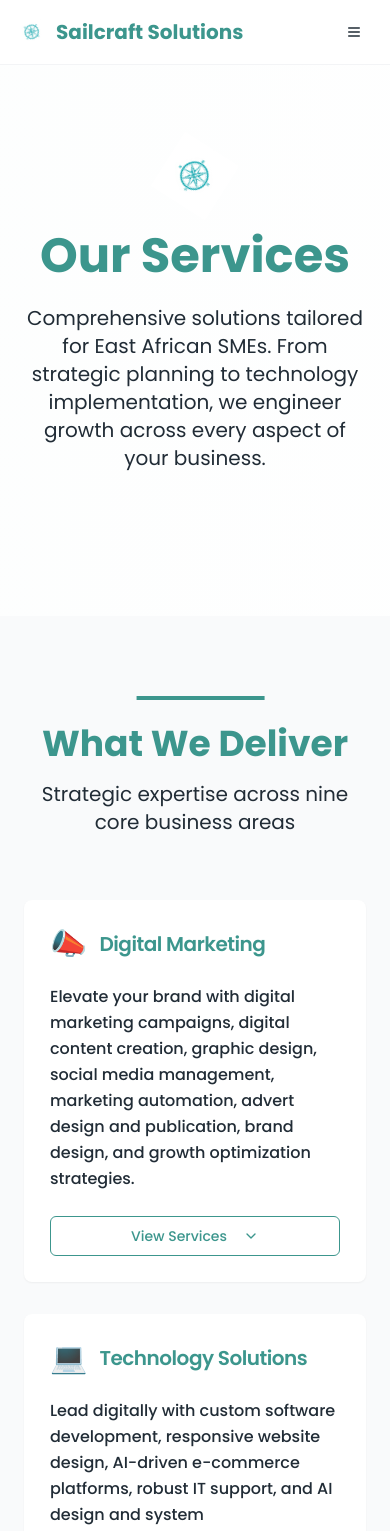
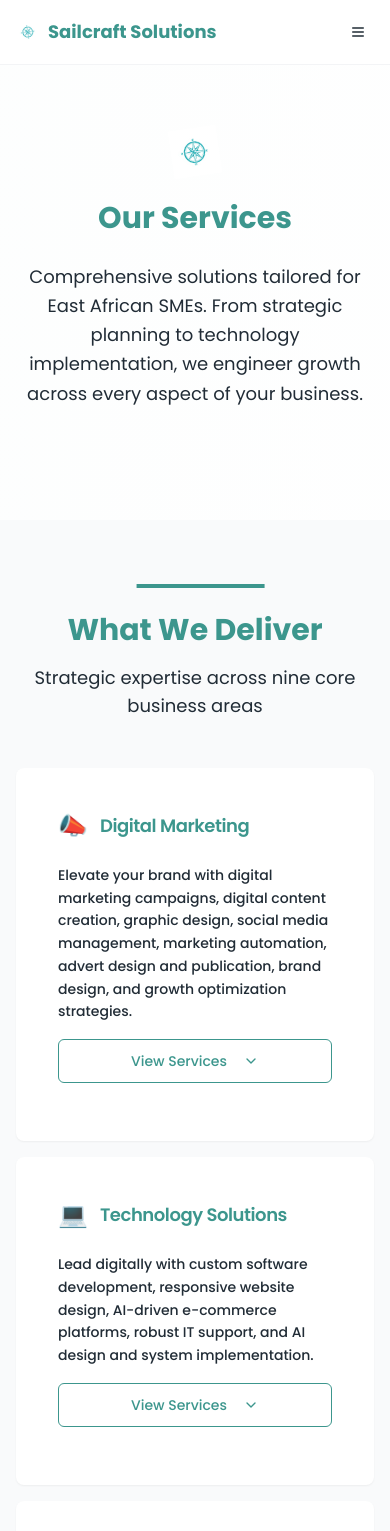
Before and after one commit to sail-25/sail-craft01, a React (Vite) app: page /services in a window 390 px wide. Shown: the top 1531 px of the page. Built offline with nearby package versions, Linux system fonts and the light colour scheme.

Commit message:
Optimize site for mobile devices

```diff
--- a/src/components/Navigation.tsx
+++ b/src/components/Navigation.tsx
@@ -26,9 +26,9 @@ const Navigation = () => {
       <div className="max-w-7xl mx-auto px-4 sm:px-6 lg:px-8">
         <div className="flex items-center justify-between h-16">
           {/* Logo */}
-          <Link to="/" className="flex items-center space-x-2">
-            <img src={compassIcon} alt="Sailcraft Solutions" className="h-8 w-8 compass-spin" />
-            <span className="text-xl font-bold text-sailcraft-teal">Sailcraft Solutions</span>
+          <Link to="/" className="flex items-center space-x-2 touch-manipulation">
+            <img src={compassIcon} alt="Sailcraft Solutions" className="h-6 w-6 sm:h-8 sm:w-8 compass-spin" />
+            <span className="text-lg sm:text-xl font-bold text-sailcraft-teal truncate">Sailcraft Solutions</span>
           </Link>
 
           {/* Desktop Navigation */}
@@ -56,18 +56,19 @@ const Navigation = () => {
           <div className="md:hidden">
             <Sheet open={isOpen} onOpenChange={setIsOpen}>
               <SheetTrigger asChild>
-                <Button variant="ghost" size="sm">
+                <Button variant="ghost" size="sm" className="touch-manipulation p-2">
                   <Menu className="h-6 w-6 text-sailcraft-dark" />
+                  <span className="sr-only">Open menu</span>
                 </Button>
               </SheetTrigger>
-              <SheetContent side="right" className="w-[300px] bg-white">
-                <div className="flex flex-col space-y-4 mt-8">
+              <SheetContent side="right" className="w-[280px] sm:w-[300px] bg-white">
+                <div className="flex flex-col space-y-6 mt-8 px-2">
                   {navItems.map((item) => (
                     <Link
                       key={item.name}
                       to={item.path}
                       onClick={() => setIsOpen(false)}
-                      className={`text-lg font-medium transition-colors hover:text-sailcraft-teal ${
+                      className={`text-lg font-medium transition-colors hover:text-sailcraft-teal py-2 touch-manipulation ${
                         isActive(item.path) ? "text-sailcraft-teal" : "text-sailcraft-dark"
                       }`}
                     >
@@ -76,7 +77,7 @@ const Navigation = () => {
                   ))}
                   <Button
                     asChild
-                    className="btn-cta mt-4"
+                    className="btn-cta mt-6 w-full touch-manipulation"
                     onClick={() => setIsOpen(false)}
                   >
                     <Link to="/contact">Get Started</Link>
--- a/src/index.css
+++ b/src/index.css
@@ -118,6 +118,20 @@
   body {
     @apply bg-background text-foreground;
     font-family: 'Poppins', sans-serif;
+    /* Mobile optimizations */
+    -webkit-font-smoothing: antialiased;
+    -moz-osx-font-smoothing: grayscale;
+    text-rendering: optimizeLegibility;
+  }
+
+  /* Improve touch targets */
+  button, a {
+    touch-action: manipulation;
+  }
+
+  /* Prevent zoom on input focus on iOS */
+  input[type="text"], input[type="email"], input[type="tel"], textarea, select {
+    font-size: 16px;
   }
 }
 
@@ -245,3 +259,52 @@
     transform: translateY(0);
   }
 }
+
+/* Mobile optimizations */
+@media (max-width: 640px) {
+  .hero-gradient {
+    background: linear-gradient(135deg, hsl(var(--sailcraft-teal)), hsl(var(--sailcraft-teal) / 0.9));
+  }
+
+  .card-sailcraft {
+    padding: 1rem;
+    margin-bottom: 1rem;
+  }
+
+  .btn-cta {
+    font-size: 0.875rem;
+    padding: 0.75rem 1.5rem;
+    min-height: 44px; /* Ensure minimum touch target size */
+  }
+
+  .compass-spin {
+    animation-duration: 30s; /* Slower on mobile for better UX */
+  }
+
+  /* Better spacing for mobile */
+  .grid {
+    gap: 1rem;
+  }
+
+  /* Improved readability */
+  h1, h2, h3 {
+    line-height: 1.2;
+  }
+
+  p {
+    line-height: 1.6;
+  }
+}
+
+/* Touch-friendly utilities */
+@layer utilities {
+  .touch-manipulation {
+    touch-action: manipulation;
+    -webkit-tap-highlight-color: transparent;
+  }
+
+  .min-touch-target {
+    min-height: 44px;
+    min-width: 44px;
+  }
+}
--- a/src/pages/About.tsx
+++ b/src/pages/About.tsx
@@ -43,7 +43,7 @@ const About = () => {
   return (
     <div className="min-h-screen pt-16">
       {/* Hero Section */}
-      <section className="relative py-32 bg-white overflow-hidden">
+      <section className="relative py-20 sm:py-32 bg-white overflow-hidden">
         <div className="absolute inset-0">
           <img
             src="https://images.unsplash.com/photo-1466442929976-97f336a657be?ixlib=rb-4.0.3&auto=format&fit=crop&w=2834&q=80"
@@ -52,9 +52,9 @@ const About = () => {
           />
         </div>
         <div className="relative max-w-7xl mx-auto px-4 sm:px-6 lg:px-8 text-center">
-          <Sailboat className="h-16 w-16 mx-auto mb-8 text-sailcraft-teal" />
-          <h1 className="text-6xl font-bold text-sailcraft-teal mb-8">About Sailcraft Solutions</h1>
-          <p className="text-2xl text-sailcraft-teal max-w-4xl mx-auto leading-relaxed">
+          <Sailboat className="h-12 w-12 sm:h-16 sm:w-16 mx-auto mb-6 sm:mb-8 text-sailcraft-teal" />
+          <h1 className="text-3xl sm:text-4xl md:text-5xl lg:text-6xl font-bold text-sailcraft-teal mb-6 sm:mb-8 leading-tight">About Sailcraft Solutions</h1>
+          <p className="text-lg sm:text-xl md:text-2xl text-sailcraft-teal max-w-4xl mx-auto leading-relaxed">
             Engineering growth for East Africa's most ambitious SMEs through strategic innovation and AI-powered solutions.
           </p>
         </div>
--- a/src/pages/Services.tsx
+++ b/src/pages/Services.tsx
@@ -78,15 +78,15 @@ const Services = () => {
   return (
     <div className="min-h-screen pt-16">
       {/* Hero Section */}
-      <section className="py-20 bg-white relative overflow-hidden">
+      <section className="py-16 sm:py-20 bg-white relative overflow-hidden">
         <div className="absolute inset-0 wave-texture opacity-10"></div>
-        <div className="max-w-6xl mx-auto px-6 relative z-10">
-          <div className="text-center mb-16">
-            <img src={compassIcon} alt="Compass" className="h-16 w-16 mx-auto mb-6 compass-spin" />
-            <h1 className="text-5xl font-bold text-sailcraft-teal mb-6 fade-in-up">
+        <div className="max-w-6xl mx-auto px-4 sm:px-6 relative z-10">
+          <div className="text-center mb-12 sm:mb-16">
+            <img src={compassIcon} alt="Compass" className="h-12 w-12 sm:h-16 sm:w-16 mx-auto mb-6 compass-spin" />
+            <h1 className="text-3xl sm:text-4xl md:text-5xl font-bold text-sailcraft-teal mb-6 fade-in-up leading-tight">
               Our Services
             </h1>
-            <p className="text-xl text-sailcraft-dark max-w-3xl mx-auto fade-in-up" style={{ animationDelay: "0.2s" }}>
+            <p className="text-lg sm:text-xl text-sailcraft-dark max-w-3xl mx-auto fade-in-up leading-relaxed" style={{ animationDelay: "0.2s" }}>
               Comprehensive solutions tailored for East African SMEs. From strategic planning to technology implementation,
               we engineer growth across every aspect of your business.
             </p>
@@ -95,36 +95,36 @@ const Services = () => {
       </section>
 
       {/* Services Grid */}
-      <section className="py-20 bg-gray-50">
-        <div className="max-w-6xl mx-auto px-6">
-          <div className="text-center mb-16">
+      <section className="py-16 sm:py-20 bg-gray-50">
+        <div className="max-w-6xl mx-auto px-4 sm:px-6">
+          <div className="text-center mb-12 sm:mb-16">
             <div className="w-32 h-1 bg-sailcraft-teal mx-auto mb-6 wave-animate"></div>
-            <h2 className="text-4xl font-bold text-sailcraft-teal mb-4">What We Deliver</h2>
-            <p className="text-xl text-sailcraft-dark">Strategic expertise across nine core business areas</p>
+            <h2 className="text-3xl sm:text-4xl font-bold text-sailcraft-teal mb-4">What We Deliver</h2>
+            <p className="text-lg sm:text-xl text-sailcraft-dark">Strategic expertise across nine core business areas</p>
           </div>
 
-          <div className="grid md:grid-cols-2 lg:grid-cols-3 gap-8">
+          <div className="grid sm:grid-cols-2 lg:grid-cols-3 gap-6 sm:gap-8">
             {services.map((service, index) => (
               <Collapsible key={index} open={openCards.includes(index)} onOpenChange={() => toggleCard(index)}>
-                <Card className="card-sailcraft text-left h-full border-2 border-transparent hover:border-sailcraft-teal/20 transition-all duration-300 group">
-                  <CardHeader>
+                <Card className="card-sailcraft text-left h-full border-2 border-transparent hover:border-sailcraft-teal/20 transition-all duration-300 group touch-manipulation">
+                  <CardHeader className="pb-4">
                     <div className="flex items-center gap-3 mb-4">
-                      <div className="text-3xl group-hover:scale-110 transition-transform duration-300">
+                      <div className="text-2xl sm:text-3xl group-hover:scale-110 transition-transform duration-300">
                         {service.icon}
                       </div>
-                      <CardTitle className="text-sailcraft-teal text-xl group-hover:text-sailcraft-orange transition-colors duration-300">
+                      <CardTitle className="text-sailcraft-teal text-lg sm:text-xl group-hover:text-sailcraft-orange transition-colors duration-300 leading-tight">
                         {service.title}
                       </CardTitle>
                     </div>
-                    <CardDescription className="text-sailcraft-dark font-medium text-base leading-relaxed">
+                    <CardDescription className="text-sailcraft-dark font-medium text-sm sm:text-base leading-relaxed">
                       {service.description}
                     </CardDescription>
                   </CardHeader>
-                  <CardContent className="flex-grow">
+                  <CardContent className="flex-grow pt-0">
                     <CollapsibleTrigger asChild>
                       <Button
                         variant="outline"
-                        className="w-full border-sailcraft-teal text-sailcraft-teal hover:bg-sailcraft-teal hover:text-white group/btn"
+                        className="w-full border-sailcraft-teal text-sailcraft-teal hover:bg-sailcraft-teal hover:text-white group/btn min-touch-target touch-manipulation"
                       >
                         <span>View Services</span>
                         <ChevronDown className={`h-4 w-4 ml-2 transition-transform duration-200 ${
@@ -134,9 +134,9 @@ const Services = () => {
                     </CollapsibleTrigger>
                     <CollapsibleContent>
                       <div className="mt-4 pt-4 border-t border-sailcraft-teal/20">
-                        <div className="space-y-1">
+                        <div className="space-y-2">
                           {service.miniServices.map((miniService, idx) => (
-                            <p key={idx} className="text-sm text-sailcraft-dark/80 italic">
+                            <p key={idx} className="text-xs sm:text-sm text-sailcraft-dark/80 italic leading-relaxed">
                               • {miniService}
                             </p>
                           ))}
@@ -152,17 +152,17 @@ const Services = () => {
       </section>
 
       {/* Why Choose Our Services */}
-      <section className="py-20 bg-white relative">
+      <section className="py-16 sm:py-20 bg-white relative">
         <div className="absolute inset-0 flex items-center justify-center opacity-5">
-          <img src={compassIcon} alt="Compass Watermark" className="h-64 w-64" />
+          <img src={compassIcon} alt="Compass Watermark" className="h-48 w-48 sm:h-64 sm:w-64" />
         </div>
-        <div className="max-w-6xl mx-auto px-6 relative z-10">
-          <div className="text-center mb-16">
-            <h2 className="text-4xl font-bold text-sailcraft-teal mb-4">Why Our Services Work</h2>
-            <p className="text-xl text-sailcraft-dark">Built for East African markets with global expertise</p>
+        <div className="max-w-6xl mx-auto px-4 sm:px-6 relative z-10">
+          <div className="text-center mb-12 sm:mb-16">
+            <h2 className="text-3xl sm:text-4xl font-bold text-sailcraft-teal mb-4">Why Our Services Work</h2>
+            <p className="text-lg sm:text-xl text-sailcraft-dark">Built for East African markets with global expertise</p>
           </div>
 
-          <div className="grid md:grid-cols-3 gap-8">
+          <div className="grid sm:grid-cols-2 md:grid-cols-3 gap-6 sm:gap-8">
             <div className="text-center">
               <div className="w-16 h-16 bg-sailcraft-teal rounded-full flex items-center justify-center mx-auto mb-4">
                 <span className="text-white text-2xl font-bold">1</span>
```
Also changed, not shown: src/pages/Contact.tsx (+7 -7 lines), src/pages/Home.tsx (+15 -15 lines).
